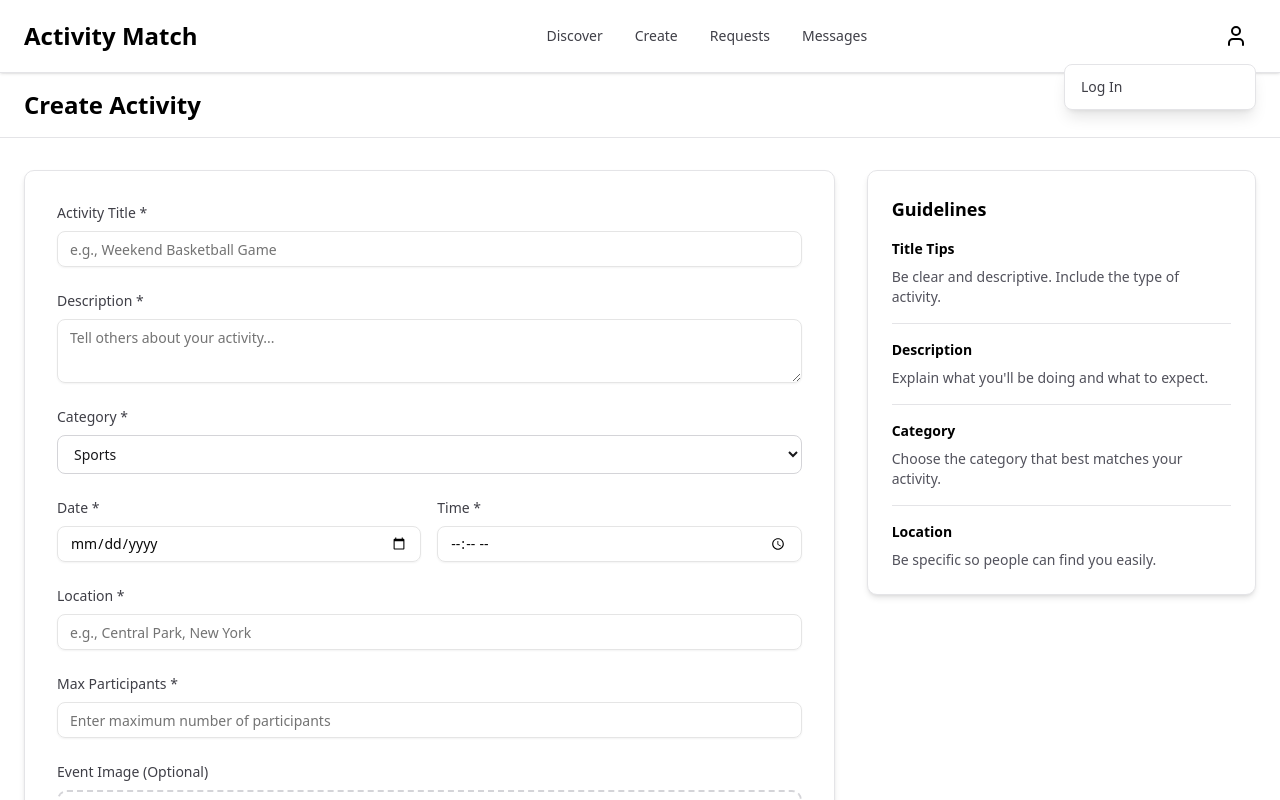
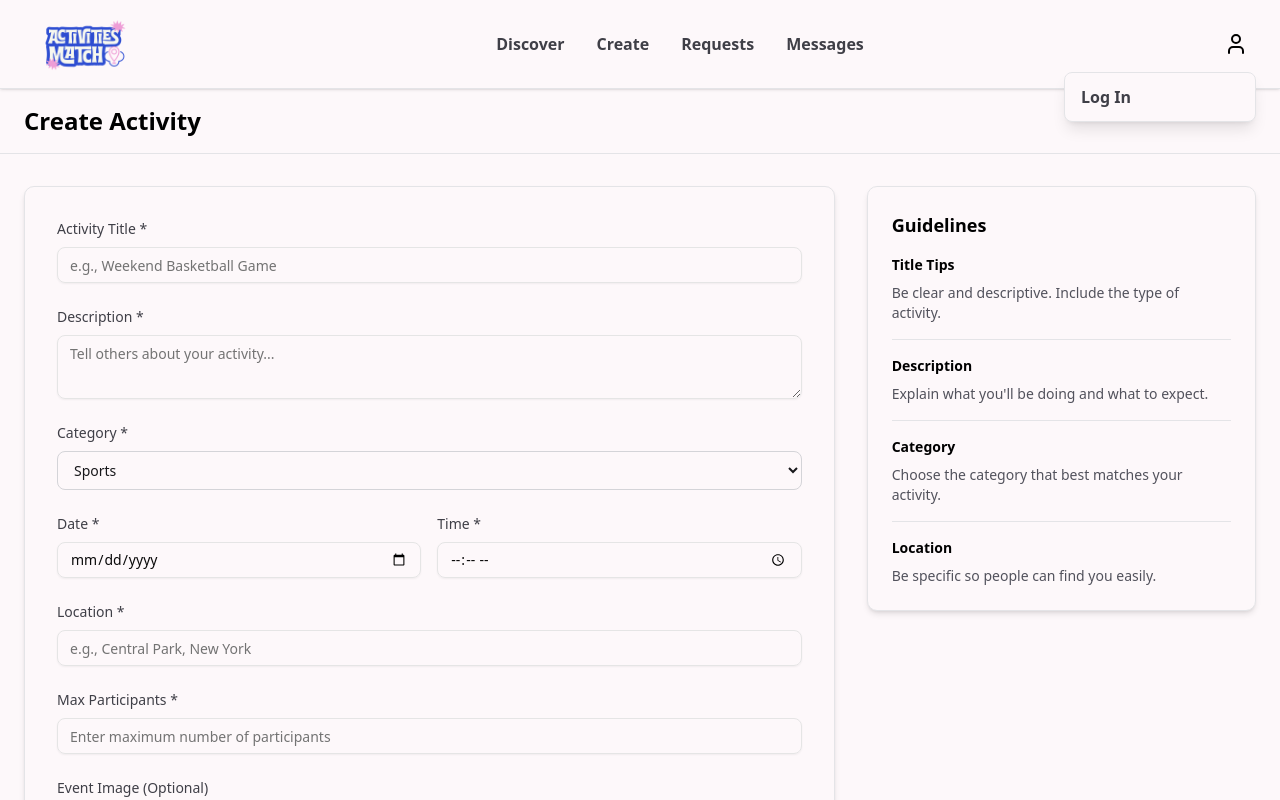
Before and after one commit to Mythica123/activities-match, a Next.js app: page /create in a window 1280 px wide. Both pictures are taken after a click on the button "User menu". Shown: the top 800 px of the page. Built offline with nearby package versions, Linux system fonts and the light colour scheme.

Commit message:
feature: xyz

```diff
--- a/src/app/globals.css
+++ b/src/app/globals.css
@@ -49,7 +49,7 @@
 
 :root {
   --radius: 0.625rem;
-  --background: oklch(1 0 0);
+  --background: #fdf8fa;
   --foreground: oklch(0.145 0 0);
   --card: oklch(1 0 0);
   --card-foreground: oklch(0.145 0 0);
@@ -124,3 +124,17 @@
     @apply bg-background text-foreground;
   }
 }
+
+/* Override Tailwind's white background utility to use the app background color (#fdf8fa)
+   This keeps dark-mode and other colors intact while replacing literal white backgrounds. */
+@layer base {
+  .bg-white,
+  [class*="bg-white"] {
+    background-color: var(--background) !important;
+  }
+
+  /* Ensure dark variant that targets bg-white also uses our background */
+  .dark .dark\:bg-white {
+    background-color: var(--background) !important;
+  }
+}
--- a/src/components/layout/Header.tsx
+++ b/src/components/layout/Header.tsx
@@ -1,5 +1,6 @@
 'use client';
 
+import Image from 'next/image';
 import Link from 'next/link';
 import { useState, useEffect } from 'react';
 import { User, LogOut, Settings } from 'lucide-react';
@@ -12,7 +13,7 @@ export default function Header() {
   const [mounted, setMounted] = useState(false);
 
   useEffect(() => {
-    setMounted(true); // eslint-disable-line react-hooks/set-state-in-effect
+    setMounted(true);
     const storedUsername = localStorage.getItem('username');
     const email = localStorage.getItem('userEmail');
 
@@ -38,19 +39,26 @@ export default function Header() {
     window.location.href = '/login';
   };
 
-  // Avoid hydration mismatch by not rendering user-specific content until mounted
   if (!mounted) {
     return (
-      <header className="sticky top-0 z-40 bg-white dark:bg-black border-b border-zinc-200 dark:border-zinc-800 shadow-sm">
-        <div className="flex items-center justify-between px-6 py-4 max-w-7xl mx-auto">
-          <Link href="/" className="text-2xl font-bold text-black dark:text-white hover:opacity-80 transition-opacity">
-            Activity Match
+      <header className="sticky top-0 z-40 bg-background dark:bg-black border-b border-zinc-200 dark:border-zinc-800 shadow-sm">
+        <div className="flex items-center justify-between px-6 py-2 max-w-7xl mx-auto">
+          <Link href="/" className="flex items-center gap-4">
+            <Image
+              src="/logo.png"
+              alt="Activity Match"
+              width={120}
+              height={120}
+              className="object-contain dark:invert -my-6"
+              priority
+            />
+            <span className="sr-only">Activity Match</span>
           </Link>
           <nav className="hidden md:flex items-center gap-8">
-            <Link href="/discover" className="text-sm font-medium text-zinc-700 dark:text-zinc-300 hover:text-black dark:hover:text-white transition-colors">Discover</Link>
-            <Link href="/create" className="text-sm font-medium text-zinc-700 dark:text-zinc-300 hover:text-black dark:hover:text-white transition-colors">Create</Link>
-            <Link href="/requests" className="text-sm font-medium text-zinc-700 dark:text-zinc-300 hover:text-black dark:hover:text-white transition-colors">Requests</Link>
-            <Link href="/messages" className="text-sm font-medium text-zinc-700 dark:text-zinc-300 hover:text-black dark:hover:text-white transition-colors">Messages</Link>
+            <Link href="/discover" className="text-base font-semibold text-zinc-700 dark:text-zinc-300 hover:text-black dark:hover:text-white transition-colors">Discover</Link>
+            <Link href="/create" className="text-base font-semibold text-zinc-700 dark:text-zinc-300 hover:text-black dark:hover:text-white transition-colors">Create</Link>
+            <Link href="/requests" className="text-base font-semibold text-zinc-700 dark:text-zinc-300 hover:text-black dark:hover:text-white transition-colors">Requests</Link>
+            <Link href="/messages" className="text-base font-semibold text-zinc-700 dark:text-zinc-300 hover:text-black dark:hover:text-white transition-colors">Messages</Link>
           </nav>
           <div className="w-10 h-10" />
         </div>
@@ -59,22 +67,28 @@ export default function Header() {
   }
 
   return (
-    <header className="sticky top-0 z-40 bg-white dark:bg-black border-b border-zinc-200 dark:border-zinc-800 shadow-sm">
-      <div className="flex items-center justify-between px-6 py-4 max-w-7xl mx-auto">
-        {/* Logo */}
-        <Link href="/" className="text-2xl font-bold text-black dark:text-white hover:opacity-80 transition-opacity">
-          Activity Match
+    <header className="sticky top-0 z-40 bg-background dark:bg-black border-b border-zinc-200 dark:border-zinc-800 shadow-sm">
+      <div className="flex items-center justify-between px-6 py-2 max-w-7xl mx-auto">
+        <Link href="/" className="flex items-center gap-4">
+          <Image
+            src="/logo.png"
+            alt="Activity Match"
+            width={120}
+            height={120}
+            className="object-contain dark:invert -my-6"
+            priority
+          />
+          <span className="sr-only">Activity Match</span>
         </Link>
 
-        {/* Navigation */}
         <nav className="hidden md:flex items-center gap-8">
-          <Link href="/discover" className="text-sm font-medium text-zinc-700 dark:text-zinc-300 hover:text-black dark:hover:text-white transition-colors">
+          <Link href="/discover" className="text-base font-semibold text-zinc-700 dark:text-zinc-300 hover:text-black dark:hover:text-white transition-colors">
             Discover
           </Link>
-          <Link href="/create" className="text-sm font-medium text-zinc-700 dark:text-zinc-300 hover:text-black dark:hover:text-white transition-colors">
+          <Link href="/create" className="text-base font-semibold text-zinc-700 dark:text-zinc-300 hover:text-black dark:hover:text-white transition-colors">
             Create
           </Link>
-          <Link href="/requests" onClick={() => setPendingRequests(0)} className="relative text-sm font-medium text-zinc-700 dark:text-zinc-300 hover:text-black dark:hover:text-white transition-colors">
+          <Link href="/requests" onClick={() => setPendingRequests(0)} className="relative text-base font-semibold text-zinc-700 dark:text-zinc-300 hover:text-black dark:hover:text-white transition-colors">
             Requests
             {pendingRequests > 0 && (
               <span className="absolute -top-2.5 -right-4 bg-red-500 text-white text-xs font-bold rounded-full min-w-[18px] h-[18px] flex items-center justify-center px-1">
@@ -85,7 +99,7 @@ export default function Header() {
           <Link
             href="/messages"
             onClick={() => setUnreadCount(0)}
-            className="relative text-sm font-medium text-zinc-700 dark:text-zinc-300 hover:text-black dark:hover:text-white transition-colors"
+            className="relative text-base font-semibold text-zinc-700 dark:text-zinc-300 hover:text-black dark:hover:text-white transition-colors"
           >
             Messages
             {unreadCount > 0 && (
@@ -96,10 +110,9 @@ export default function Header() {
           </Link>
         </nav>
 
-        {/* User section */}
         <div className="flex items-center gap-4">
           {username && (
-            <span className="text-sm font-medium text-zinc-700 dark:text-zinc-300">{username}</span>
+            <span className="text-base font-semibold text-zinc-700 dark:text-zinc-300">{username}</span>
           )}
           <div className="relative">
             <button
@@ -114,12 +127,12 @@ export default function Header() {
               <div className="absolute right-0 mt-2 w-48 bg-white dark:bg-zinc-950 rounded-md shadow-lg border border-zinc-200 dark:border-zinc-800 overflow-hidden z-50">
                 {username ? (
                   <>
-                    <div className="px-4 py-3 text-sm font-medium text-zinc-700 dark:text-zinc-300">
+                    <div className="px-4 py-3 text-base font-semibold text-zinc-700 dark:text-zinc-300">
                       {username}
                     </div>
                     <Link
                       href="/profile"
-                      className="block px-4 py-3 text-sm font-medium text-zinc-700 dark:text-zinc-300 hover:bg-zinc-100 dark:hover:bg-zinc-900 transition-colors flex items-center gap-2"
+                      className="block px-4 py-3 text-base font-semibold text-zinc-700 dark:text-zinc-300 hover:bg-zinc-100 dark:hover:bg-zinc-900 transition-colors flex items-center gap-2"
                       onClick={() => setIsDropdownOpen(false)}
                     >
                       <Settings className="w-4 h-4" />
@@ -127,7 +140,7 @@ export default function Header() {
                     </Link>
                     <button
                       onClick={handleLogout}
-                      className="w-full text-left px-4 py-3 text-sm font-medium text-zinc-700 dark:text-zinc-300 hover:bg-zinc-100 dark:hover:bg-zinc-900 transition-colors flex items-center gap-2"
+                      className="w-full text-left px-4 py-3 text-base font-semibold text-zinc-700 dark:text-zinc-300 hover:bg-zinc-100 dark:hover:bg-zinc-900 transition-colors flex items-center gap-2"
                     >
                       <LogOut className="w-4 h-4" />
                       <span>Log Out</span>
@@ -136,7 +149,7 @@ export default function Header() {
                 ) : (
                   <Link
                     href="/login"
-                    className="block px-4 py-3 text-sm font-medium text-zinc-700 dark:text-zinc-300 hover:bg-zinc-100 dark:hover:bg-zinc-900 transition-colors"
+                    className="block px-4 py-3 text-base font-semibold text-zinc-700 dark:text-zinc-300 hover:bg-zinc-100 dark:hover:bg-zinc-900 transition-colors"
                     onClick={() => setIsDropdownOpen(false)}
                   >
                     Log In
```
Also changed, not shown: public/logo.png (added).
